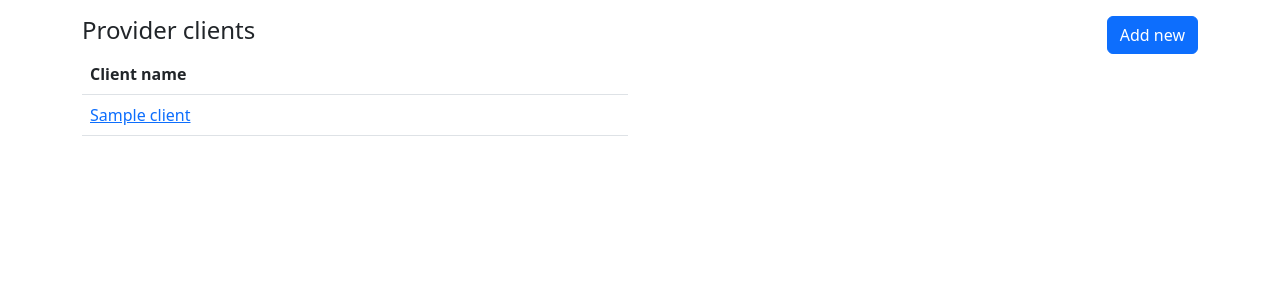
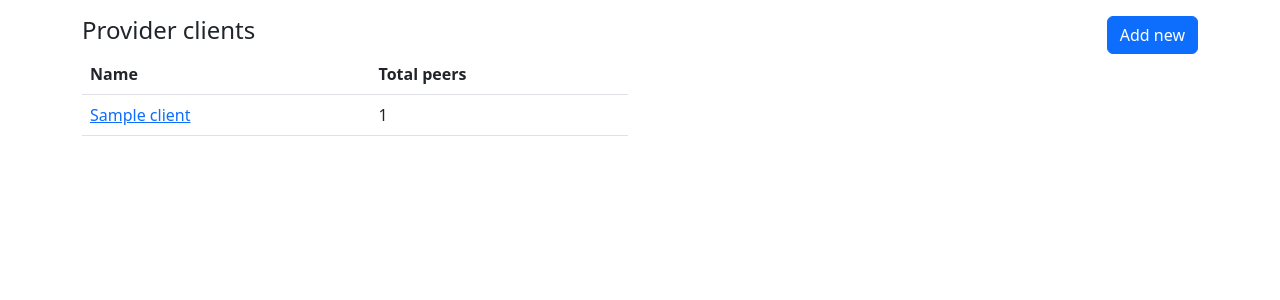
Before and after one commit to naffabob/hippo_ripe, a Flask app: page /clients/ in a window 1280 px wide. Shown: the part 56-356 px from the top of the page. Run offline with Flask 2, Linux system fonts and the light colour scheme; tables that the repository leaves empty hold one stand-in row (values such as "Sample post").

Commit message:
Add total_peers to clients page, deleted back_populates.

```diff
--- a/webapp/client/models.py
+++ b/webapp/client/models.py
@@ -5,7 +5,7 @@ class Client(db.Model):
     __tablename__ = "clients"
     id = db.Column(db.Integer, primary_key=True)
     name = db.Column(db.String, unique=True, nullable=False)
-    peers = db.relationship("Peer", back_populates='client')
+    peers = db.relationship("Peer")
 
     def __repr__(self):
         return f'<Client {self.name}>'
--- a/webapp/client/views.py
+++ b/webapp/client/views.py
@@ -1,4 +1,5 @@
 from flask import Blueprint, flash, render_template, redirect, url_for, request
+from sqlalchemy.sql import func
 
 from webapp.client.forms import ClientForm
 from webapp.client.models import Client
@@ -9,9 +10,14 @@ blueprint = Blueprint('client', __name__, url_prefix='/clients')
 
 @blueprint.route('/')
 def clients():
-    clients = Client.query.all()
+    all_clients = db.session.query(
+        Client.id,
+        Client.name,
+        func.count(Client.peers).label('total_peers'),
+    ).join(Client.peers).group_by(Client.name)
+
     page = 'clients'
-    return render_template('client/clients.html', clients=clients, page=page)
+    return render_template('client/clients.html', clients=all_clients, page=page)
 
 
 @blueprint.route('/<int:client_id>', methods=['POST', 'GET'])
--- a/webapp/peer/models.py
+++ b/webapp/peer/models.py
@@ -8,8 +8,8 @@ class Peer(db.Model):
     asset = db.Column(db.String, unique=False, nullable=True)
     remark = db.Column(db.String, unique=False, nullable=True)
     client_id = db.Column(db.Integer, db.ForeignKey("clients.id", ondelete="CASCADE"), nullable=True)
-    client = db.relationship("Client", back_populates='peers')
-    prefixes = db.relationship("Prefix", back_populates='peer', lazy='joined')
+    client = db.relationship("Client")
+    prefixes = db.relationship("Prefix", lazy='joined')
 
     def __repr__(self):
         return f'<Peer {self.asn}>'
--- a/webapp/prefix/models.py
+++ b/webapp/prefix/models.py
@@ -12,7 +12,7 @@ class Prefix(db.Model):
     prefix = db.Column(db.String, unique=False, nullable=False)
     state = db.Column(db.String, nullable=False)
     peer_id = db.Column(db.Integer, db.ForeignKey("peers.id", ondelete="CASCADE"), nullable=False)
-    peer = db.relationship("Peer", back_populates='prefixes')
+    peer = db.relationship("Peer")
 
     def __repr__(self):
         return f'<Prefix {self.prefix}>'
--- a/webapp/templates/client/clients.html
+++ b/webapp/templates/client/clients.html
@@ -19,13 +19,15 @@
 		<table class="table">
 			<thead>
 			<tr>
-				<th scope="col">Client name</th>
+				<th scope="col">Name</th>
+				<th scope="col">Total peers</th>
 			</tr>
 			</thead>
 			<tbody>
 			{% for client in clients %}
 			<tr>
 				<td><a href="{{ url_for('client.client', client_id=client.id) }}"> {{ client.name }}</a></td>
+				<td>{{ client.total_peers }}</td>
 			</tr>
 			{% endfor %}
 			</tbody>
```
